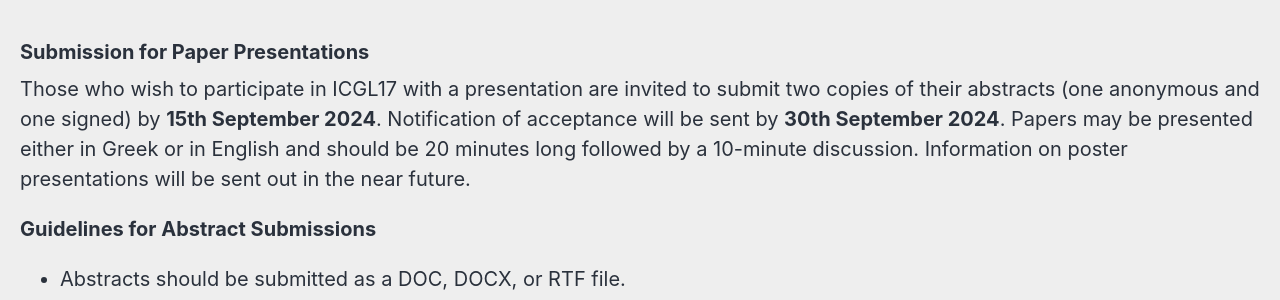
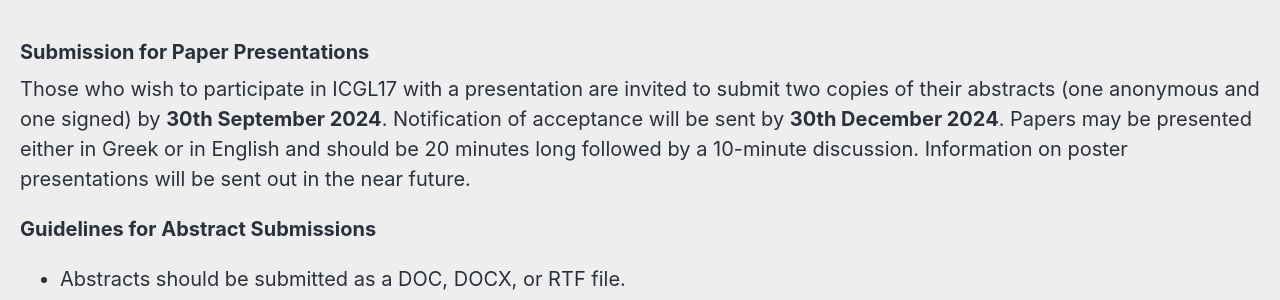
Before and after one commit to roryleung/ICGL17, a Jekyll site: the page built from _pages/cfp.md, in a window 1280 px wide. Shown: the part 753-1053 px from the top of the page. Built offline with Jekyll 4.4.1, drawn with Linux system fonts in a browser that asks for light colours; cached includes are drawn as plain includes; nearby versions of some CDN libraries; some of the changed text lies outside the part shown.

Commit message:
Update cfp.md

```diff
--- a/_pages/cfp.md
+++ b/_pages/cfp.md
@@ -16,7 +16,7 @@ ICGL has been held every two years since 1993 and focuses on all aspects of the
 
 ### Submission for Paper Presentations
 
-Those who wish to participate in ICGL17 with a presentation are invited to submit two copies of their abstracts (one anonymous and one signed) by **15th September 2024**. Notification of acceptance will be sent by **30th September 2024**. Papers may be presented either in Greek or in English and should be 20 minutes long followed by a 10-minute discussion. Information on poster presentations will be sent out in the near future.
+Those who wish to participate in ICGL17 with a presentation are invited to submit two copies of their abstracts (one anonymous and one signed) by **30th September 2024**. Notification of acceptance will be sent by **30th December 2024**. Papers may be presented either in Greek or in English and should be 20 minutes long followed by a 10-minute discussion. Information on poster presentations will be sent out in the near future.
 
 **Guidelines for Abstract Submissions**
 - Abstracts should be submitted as a DOC, DOCX, or RTF  file.
@@ -44,7 +44,7 @@ The following information should be included in the abstract submitted on the fo
 </style>
 | Abstract deadline (**Workshops**) | ~~31st August 2024~~ **15th September 2024** |
 | Abstract deadline (**Papers**) | ~~15th September 2024~~ **30th September 2024** |
-| Notification | 15th December 2024 |
+| Notification | 30th December 2024 |
 | Conference | 23-26th September 2025 |
 
 {: .news-table}
```
